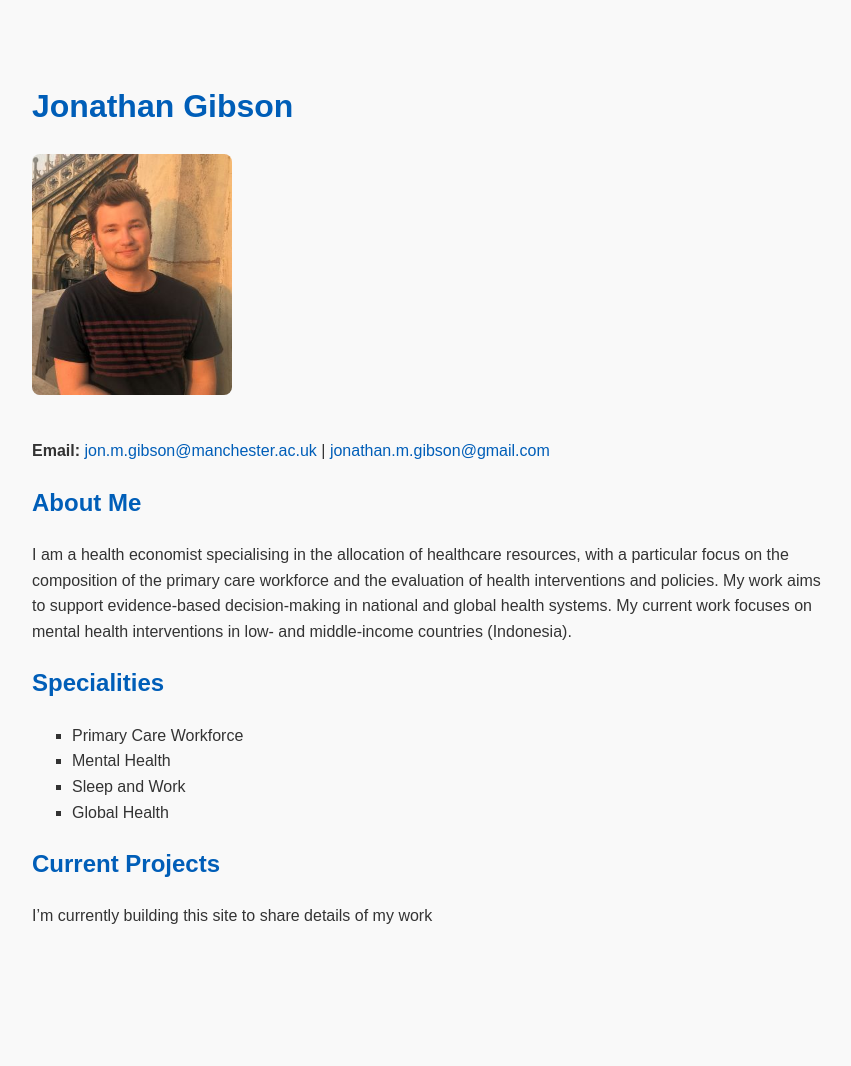
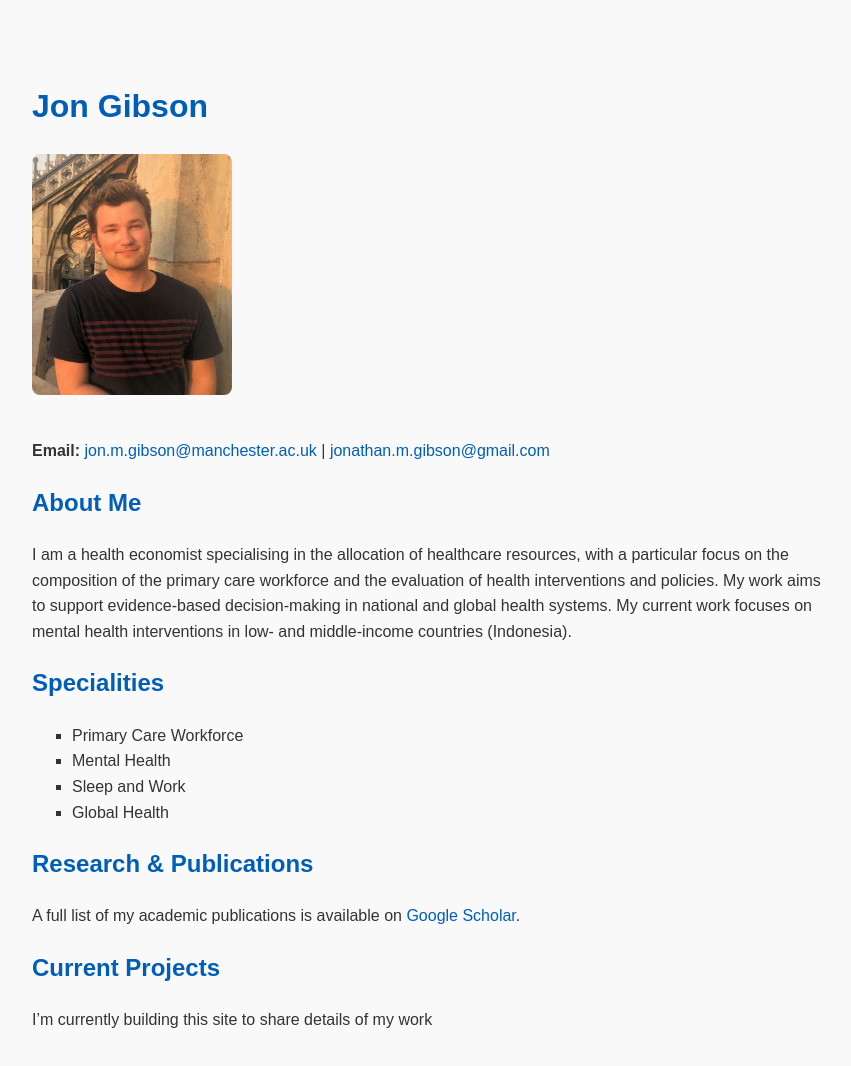
Before and after one commit to jongibsonecon/jongibsonecon.github.io, a plain HTML site: page index.html in a window 1280 px wide. Shown: the whole page, without its empty margins (208-1059 px from the left). Before the commit the page ends 1005 px from the top, so only its background shows below. Drawn offline with Linux system fonts and the light colour scheme.

Commit message:
Add files via upload

```diff
--- a/index.html
+++ b/index.html
@@ -32,7 +32,7 @@
   </style>
 </head>
 <body>
-<h1>Jonathan Gibson</h1>
+<h1>Jon Gibson</h1>
 <img src="profile.jpg" alt="Jonathan Gibson" width="200" style="border-radius: 8px; margin-bottom: 20px;">
   <p class="email">
     <strong>Email:</strong>
@@ -54,10 +54,17 @@
     <li>Sleep and Work</li>
     <li>Global Health</li>
   </ul>
+<h2>Research & Publications</h2>
+<p>
+  A full list of my academic publications is available on
+  <a href="https://scholar.google.co.uk/citations?user=CWz1_hYAAAAJ&hl=en" target="_blank">Google Scholar</a>.
+</p>
+
   <h2>Current Projects</h2>
   <p>
     I’m currently building this site to share details of my work
   </p>
 
+
 </body>
 </html>
```
